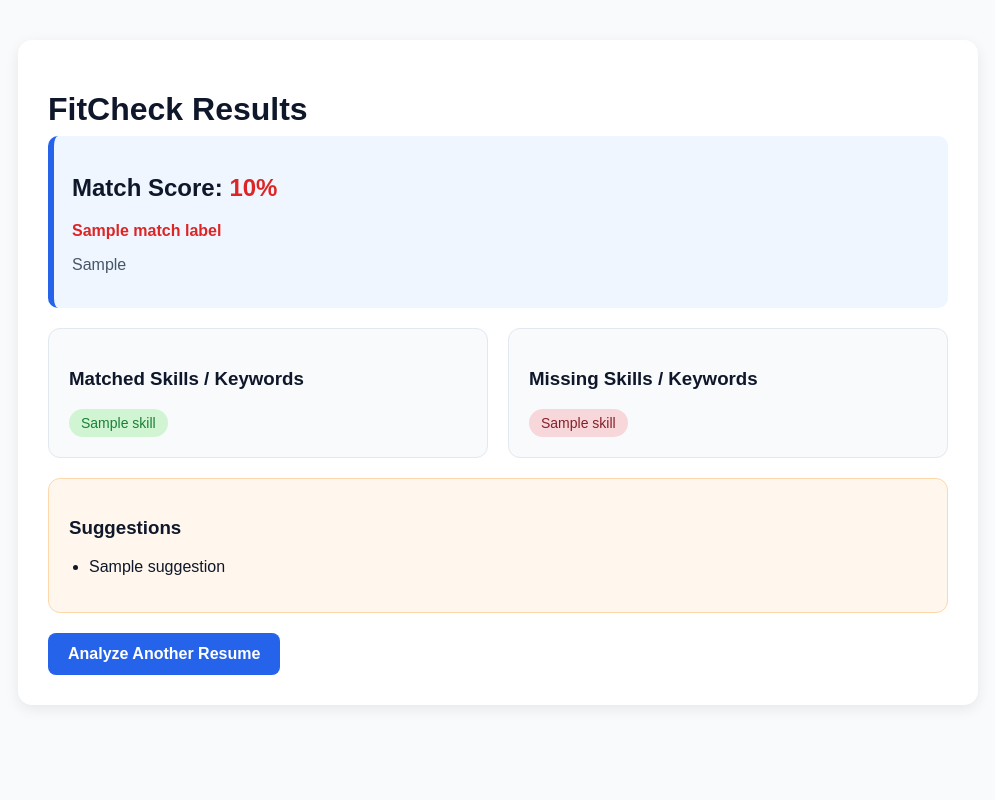
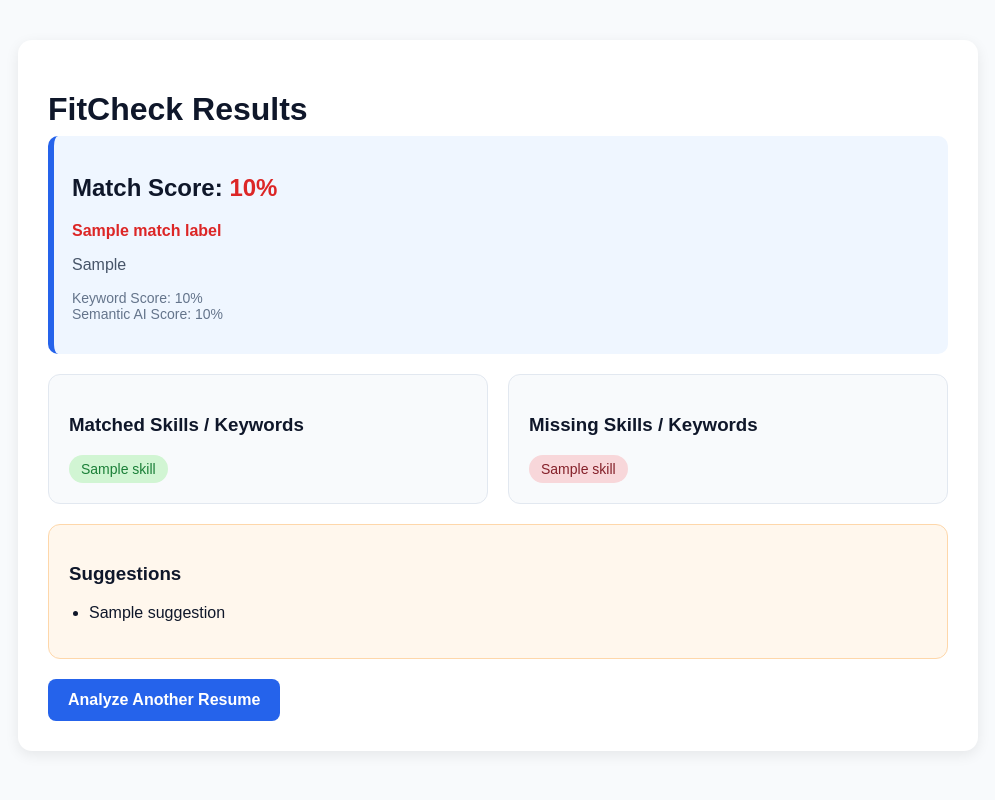
Before and after one commit to jesusbenitez08/fitcheck, a Flask app: template templates/results.html in a window 1280 px wide. Shown: the whole page, without its empty margins (142-1137 px from the left). Run offline with Flask 3, Linux system fonts and the light colour scheme; the template is opened without the code that fills it: most values are stand-ins (such as "Sample title", 1, 10 or a date in 2020).

Commit message:
Implement AI-powered semantic resume analysis

```diff
--- a/app.py
+++ b/app.py
@@ -1,3 +1,4 @@
+from sentence_transformers import SentenceTransformer, util
 from flask import Flask, render_template, request
 import spacy
 from PyPDF2 import PdfReader
@@ -5,6 +6,7 @@ from docx import Document
 
 app = Flask(__name__)
 nlp = spacy.load("en_core_web_sm")
+semantic_model = SentenceTransformer("all-MiniLM-L6-v2")
 
 STOP_WORDS = {
     "a", "an", "and", "are", "as", "at", "be", "by", "for", "from",
@@ -18,7 +20,9 @@ STOP_WORDS = {
     "cert", "certification", "change", "clean", "clear", "base", "diverse",
     "fundamental", "issue", "management", "opportunity", "platform",
     "responsibilities", "responsibility", "professional", "support",
-    "service", "services", "process", "processes", "system", "systems"
+    "service", "services", "process", "processes", "system", "systems",
+    "ability", "access", "advisor", "agent", "architecture", "organization",
+    "position", "employee", "employer", "department", "individual", "candidate"
 }
 
 KNOWN_SKILLS = {
@@ -29,6 +33,21 @@ KNOWN_SKILLS = {
     "dns", "dhcp", "vpn", "firewall", "networking", "powershell",
     "comptia", "security", "helpdesk", "ticketing", "documentation",
     "communication", "teamwork", "project management", "deployment"
+}
+
+SKILL_CATEGORIES = {
+    "Technical Skills": {
+        "python", "sql", "flask", "javascript",
+        "networking", "dns", "dhcp", "vpn",
+        "firewall", "powershell", "windows",
+        "microsoft 365", "active directory",
+        "entra id"
+    },
+
+    "Soft Skills": {
+        "communication", "teamwork",
+        "project management"
+    }
 }
 
 def extract_keywords(text: str):
@@ -96,6 +115,16 @@ def calculate_match_score(common_words, job_words):
 
     return min(final_score, 100)
 
+def calculate_semantic_similarity(resume_text: str, job_text: str):
+    if len(resume_text.strip()) < 10 or len(job_text.strip()) < 10:
+        return 0
+
+    resume_embedding = semantic_model.encode(resume_text, convert_to_tensor=True)
+    job_embedding = semantic_model.encode(job_text, convert_to_tensor=True)
+
+    similarity = util.cos_sim(resume_embedding, job_embedding).item()
+
+    return int(similarity * 100)
 
 def analyze_match(resume_text: str, job_text: str):
     resume_words = extract_keywords(resume_text)
@@ -105,16 +134,19 @@ def analyze_match(resume_text: str, job_text: str):
     missing_words = job_words.difference(resume_words)
 
     match_score = calculate_match_score(common_words, job_words)
+    semantic_score = calculate_semantic_similarity(resume_text, job_text)
+    overall_score = int((match_score * 0.6) + (semantic_score * 0.4))
+    matched_groups = group_skills(common_words)
 
-    if match_score >= 70:
-        match_label = "Strong Match"
-        match_explanation = "This resume is a strong match because most of the important keywords from the job description were found."
-    elif match_score >= 40:
-        match_label = "Moderate Match"
-        match_explanation = "This resume has some overlap with the job description, but there are still important skills missing."
+    if overall_score >= 70:
+            match_label = "Strong Match"
+            match_explanation = "This resume is a strong match because it has strong keyword overlap and similar meaning to the job description."
+    elif overall_score >= 40:
+            match_label = "Moderate Match"
+            match_explanation = "This resume has some overlap with the job description, but there are still important skills or concepts missing."
     else:
-        match_label = "Low Match"
-        match_explanation = "This resume has limited overlap with the job description and may need more targeted skills or experience."
+            match_label = "Low Match"
+            match_explanation = "This resume has limited overlap with the job description and may need more targeted skills or experience."
 
     suggestions = [
         f"Add experience related to {word} to improve your match."
@@ -122,12 +154,15 @@ def analyze_match(resume_text: str, job_text: str):
     ]
 
     return {
-        "match_score": match_score,
+        "match_score": overall_score,
+        "keyword_score": match_score,
+        "semantic_score": semantic_score,
         "match_label": match_label,
         "matched_skills": sorted(list(common_words))[:10],
         "missing_skills": sorted(list(missing_words))[:10],
         "match_explanation": match_explanation,
-        "suggestions": suggestions
+        "suggestions": suggestions,
+        "matched_groups": matched_groups,
     }
 
 @app.route('/')
@@ -156,18 +191,22 @@ def analyze():
         return render_template(
         'results.html',
         match_score=0,
+        keyword_score=0,
+        semantic_score=0,
         match_label="Not Enough Information",
         match_explanation="Please enter a longer resume and job description so FitCheck can analyze the match properly.",
         matched_skills=[],
         missing_skills=[],
         suggestions=["Add more resume and job description text before analyzing."]
-        )
+    )
 
     results = analyze_match(resume_text, job_text)
 
     return render_template(
         'results.html',
         match_score=results["match_score"],
+        keyword_score=results["keyword_score"],
+        semantic_score=results["semantic_score"],
         match_label=results["match_label"],
         matched_skills=results["matched_skills"],
         missing_skills=results["missing_skills"],
@@ -175,5 +214,19 @@ def analyze():
         match_explanation=results["match_explanation"],
     )
 
+def group_skills(skills):
+    grouped = {}
+
+    for category, category_skills in SKILL_CATEGORIES.items():
+        matches = sorted([
+            skill for skill in skills
+            if skill in category_skills
+        ])
+
+        if matches:
+            grouped[category] = matches
+
+    return grouped
+
 if __name__ == '__main__':
     app.run(debug=True)
--- a/templates/results.html
+++ b/templates/results.html
@@ -23,6 +23,11 @@
 
             <p class="match-explanation">
                 {{ match_explanation }}
+            </p>
+            <p style="margin-top: 15px; font-size: 14px; color: #64748b;">
+                 Keyword Score: {{ keyword_score }}%
+             <br>
+                Semantic AI Score: {{ semantic_score }}%
             </p>
         </div>
 
```
Also changed, not shown: 1 other file.
